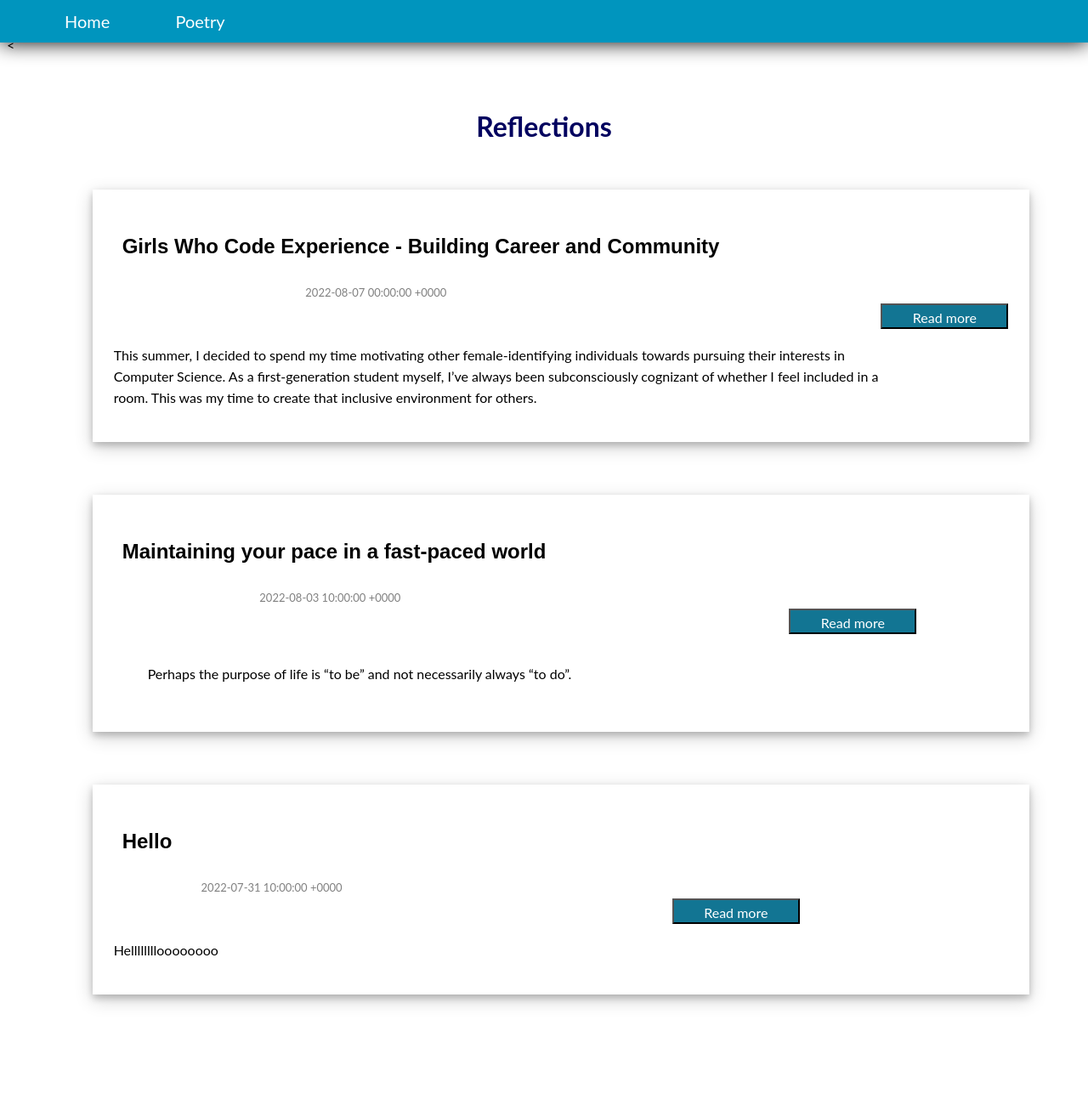
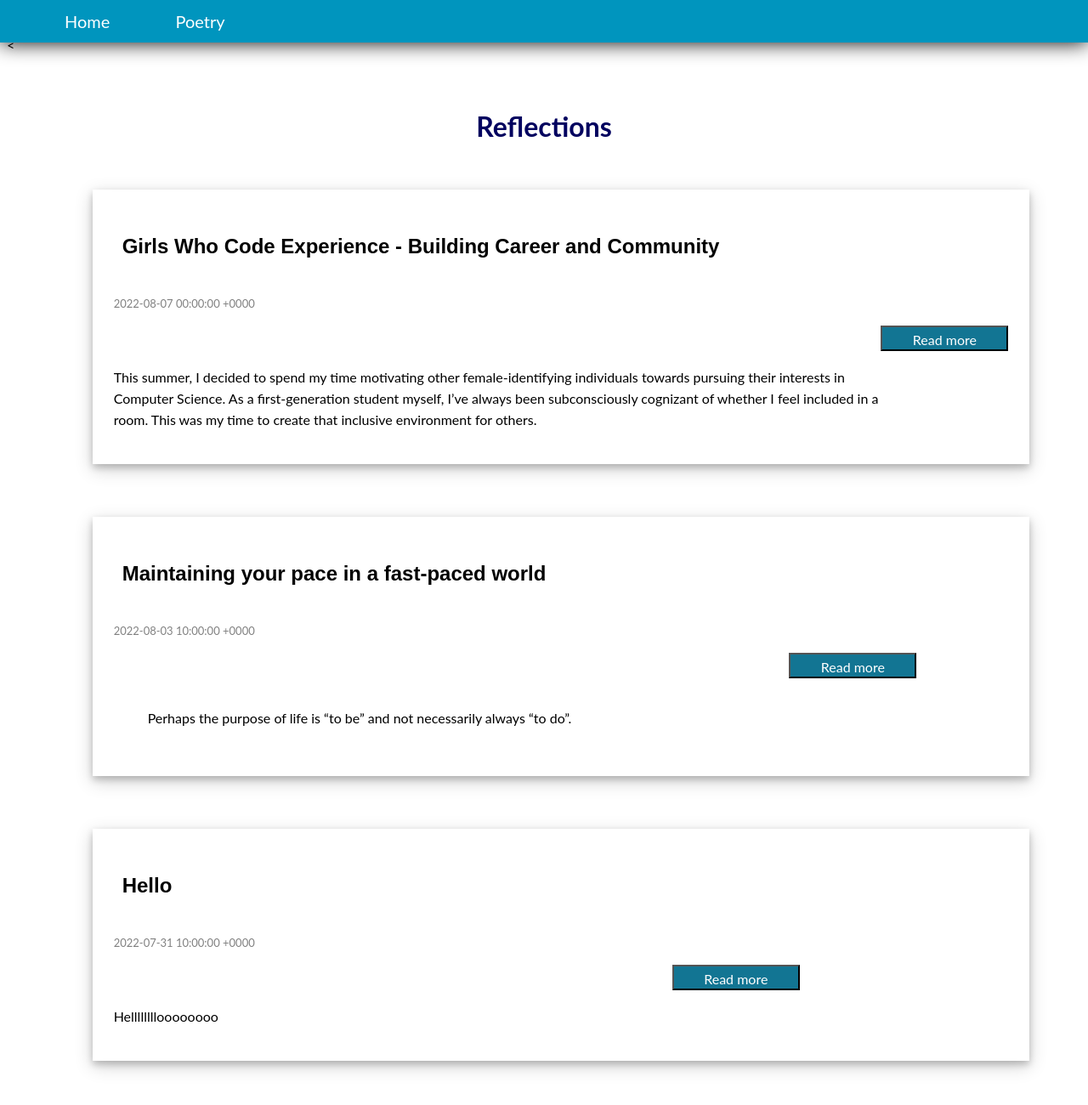
Before and after one commit to mumtazf/blog, a Jekyll site: the page built from docs/index.html, in a window 1280 px wide and 1309 px high. Shown: the top 1300 px of the window at 85% size. Built offline with Jekyll 4.4.1, drawn with Linux system fonts in a browser that asks for light colours.

Commit message:
updating styling

```diff
--- a/docs/assets/style.css
+++ b/docs/assets/style.css
@@ -8,11 +8,11 @@
 
 .title{
     text-align: center;
+    padding-top: 70px;
+
 }
 
 .date{
-    margin: auto;
-    width: 50%;
     text-align: center;
     color: grey;
 }
@@ -21,10 +21,6 @@
     width: 100%;
     height: 400px;
     padding-bottom: 50px;
-}
-
-.title{
-    padding-top: 70px;
 }
 
 .blog-content{
```
